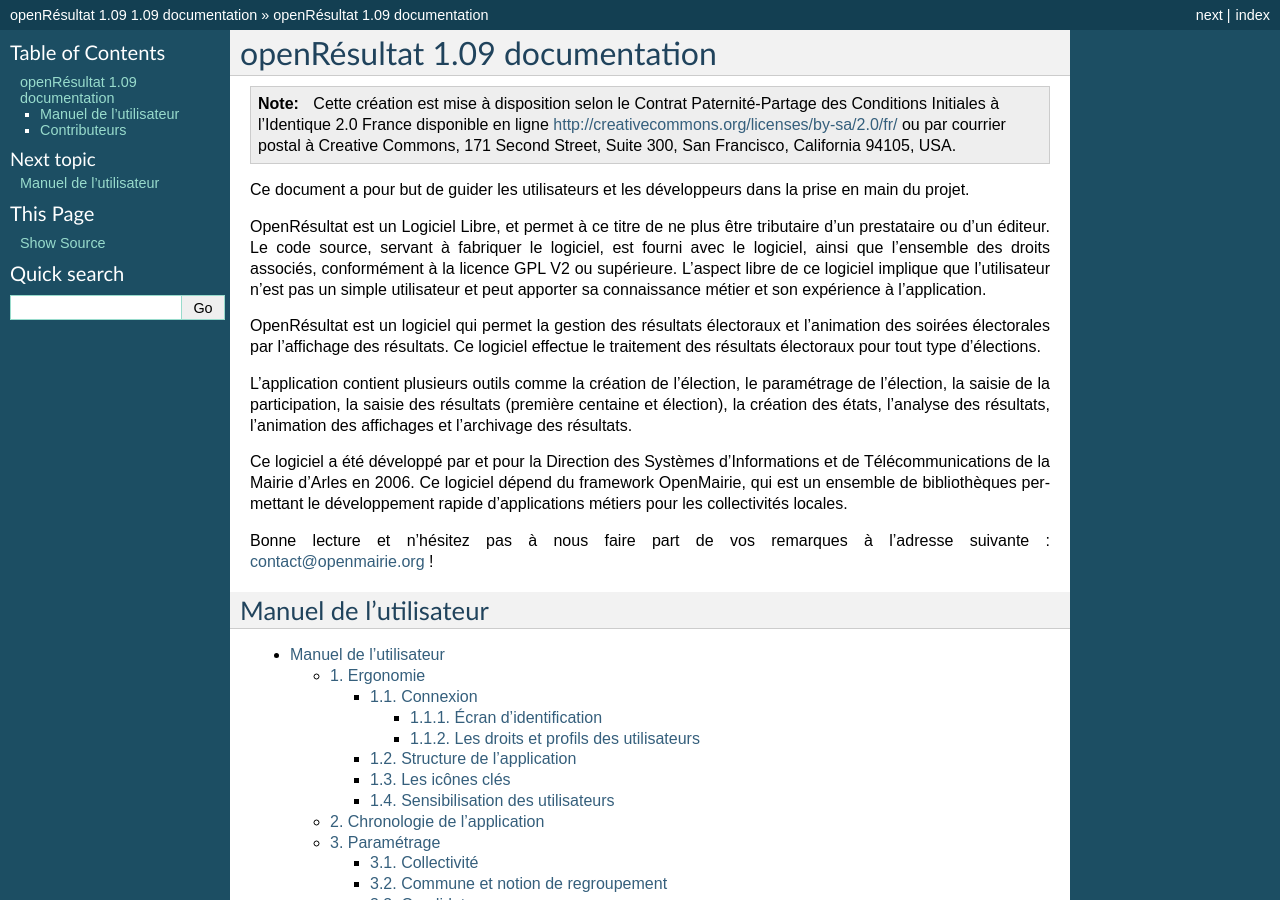
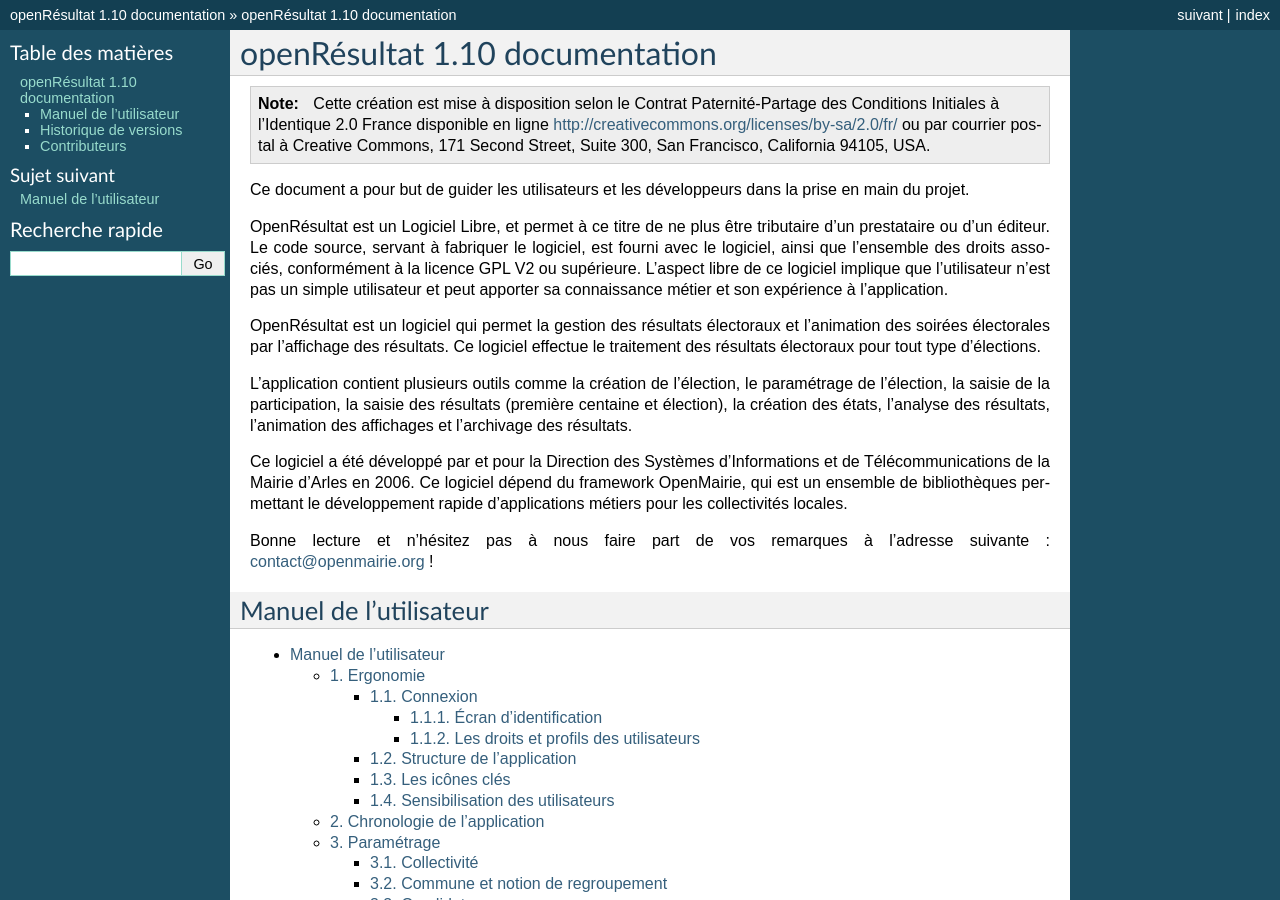
Before and after one commit to JSorelli/openresultat-documentation, a Sphinx documentation site: the page built from source/index.rst, in a window 1280 px wide and 900 px high. Built offline with Sphinx 7.4.7, drawn with Linux system fonts in a browser that asks for light colours; some of the changed text lies outside the part shown.

Commit message:
Mise à jour suite au renommage de la branche 1.09 en 1.10

```diff
--- a/README.rst
+++ b/README.rst
@@ -1,5 +1,5 @@
-Documentation openRésultat version 1.09
+Documentation openRésultat version 1.10
 =======================================
 
-.. image:: https://travis-ci.org/openmairie/openresultat-documentation.png?branch=1.09
+.. image:: https://travis-ci.org/openmairie/openresultat-documentation.png?branch=1.10
     :target: https://travis-ci.org/openmairie/openresultat-documentation
--- a/source/conf.py
+++ b/source/conf.py
@@ -1,7 +1,6 @@
 # -*- coding: utf-8 -*-
 #
-# openresultat documentation build configuration file, created by
-# sphinx-quickstart on Fri Nov  8 18:15:19 2013.
+# openresultat documentation build configuration file.
 #
 # This file is execfile()d with the current directory set to its containing dir.
 #
@@ -34,13 +33,13 @@ templates_path = ['_templates']
 source_suffix = '.rst'
 
 # The encoding of source files.
-#source_encoding = 'utf-8-sig'
+#source_encoding = 'utf-8'
 
 # The master toctree document.
 master_doc = 'index'
 
 # General information about the project.
-project = u'openRésultat 1.09'
+project = u'openRésultat 1.10'
 copyright = u'2004-2014, openMairie'
 
 # The version info for the project you're documenting, acts as replacement for
@@ -48,19 +47,19 @@ copyright = u'2004-2014, openMairie'
 # built documents.
 #
 # The short X.Y version.
-version = '1.09'
+version = '1.10'
 # The full version, including alpha/beta/rc tags.
-release = '1.09'
+release = '1.10'
 
 # The language for content autogenerated by Sphinx. Refer to documentation
 # for a list of supported languages.
-#language = None
+language = 'fr'
 
 # There are two options for replacing |today|: either, you set today to some
 # non-false value, then it is used:
 #today = ''
 # Else, today_fmt is used as the format for a strftime call.
-#today_fmt = '%B %d, %Y'
+today_fmt = '%d %m %Y'
 
 # List of patterns, relative to source directory, that match files and
 # directories to ignore when looking for source files.
@@ -86,9 +85,6 @@ pygments_style = 'sphinx'
 # A list of ignored prefixes for module index sorting.
 #modindex_common_prefix = []
 
-# If true, keep warnings as "system message" paragraphs in the built documents.
-#keep_warnings = False
-
 
 # -- Options for HTML output ---------------------------------------------------
 
@@ -106,7 +102,7 @@ html_theme = 'default'
 
 # The name for this set of Sphinx documents.  If None, it defaults to
 # "<project> v<release> documentation".
-#html_title = None
+html_title = project+" documentation"
 
 # A shorter title for the navigation bar.  Default is the same as html_title.
 #html_short_title = None
@@ -150,7 +146,7 @@ html_static_path = ['_static']
 #html_split_index = False
 
 # If true, links to the reST sources are added to the pages.
-#html_show_sourcelink = True
+html_show_sourcelink = False
 
 # If true, "Created using Sphinx" is shown in the HTML footer. Default is True.
 #html_show_sphinx = True
@@ -172,21 +168,16 @@ htmlhelp_basename = 'openresultatdoc'
 
 # -- Options for LaTeX output --------------------------------------------------
 
-latex_elements = {
-# The paper size ('letterpaper' or 'a4paper').
-#'papersize': 'letterpaper',
+# The paper size ('letter' or 'a4').
+latex_paper_size = 'a4'
 
 # The font size ('10pt', '11pt' or '12pt').
-#'pointsize': '10pt',
-
-# Additional stuff for the LaTeX preamble.
-#'preamble': '',
-}
+#latex_font_size = '10pt'
 
 # Grouping the document tree into LaTeX files. List of tuples
 # (source start file, target name, title, author, documentclass [howto/manual]).
 latex_documents = [
-  ('index', 'openresultat.tex', u'openresultat Documentation',
+  ('index', 'openresultat.tex', u'openRésultat Documentation',
    u'openMairie', 'manual'),
 ]
 
@@ -204,103 +195,24 @@ latex_documents = [
 # If true, show URL addresses after external links.
 #latex_show_urls = False
 
+# Additional stuff for the LaTeX preamble.
+#latex_preamble = ''
+
 # Documents to append as an appendix to all manuals.
 #latex_appendices = []
 
 # If false, no module index is generated.
 #latex_domain_indices = True
 
+#
+latex_elements = {}
+latex_elements['preamble'] = '\\setcounter{secnumdepth}{5}\\setcounter{tocdepth}{5}'
 
 # -- Options for manual page output --------------------------------------------
 
 # One entry per manual page. List of tuples
 # (source start file, name, description, authors, manual section).
 man_pages = [
-    ('index', 'openresultat', u'openresultat Documentation',
+    ('index', 'openresultat', u'openRésultat Documentation',
      [u'openMairie'], 1)
 ]
-
-# If true, show URL addresses after external links.
-#man_show_urls = False
-
-
-# -- Options for Texinfo output ------------------------------------------------
-
-# Grouping the document tree into Texinfo files. List of tuples
-# (source start file, target name, title, author,
-#  dir menu entry, description, category)
-texinfo_documents = [
-  ('index', 'openresultat', u'openresultat Documentation',
-   u'openMairie', 'openresultat', 'One line description of project.',
-   'Miscellaneous'),
-]
-
-# Documents to append as an appendix to all manuals.
-#texinfo_appendices = []
-
-# If false, no module index is generated.
-#texinfo_domain_indices = True
-
-# How to display URL addresses: 'footnote', 'no', or 'inline'.
-#texinfo_show_urls = 'footnote'
-
-# If true, do not generate a @detailmenu in the "Top" node's menu.
-#texinfo_no_detailmenu = False
-
-
-# -- Options for Epub output ---------------------------------------------------
-
-# Bibliographic Dublin Core info.
-epub_title = u'openresultat'
-epub_author = u'openMairie'
-epub_publisher = u'openMairie'
-epub_copyright = u'2013, openMairie'
-
-# The language of the text. It defaults to the language option
-# or en if the language is not set.
-#epub_language = ''
-
-# The scheme of the identifier. Typical schemes are ISBN or URL.
-#epub_scheme = ''
-
-# The unique identifier of the text. This can be a ISBN number
-# or the project homepage.
-#epub_identifier = ''
-
-# A unique identification for the text.
-#epub_uid = ''
-
-# A tuple containing the cover image and cover page html template filenames.
-#epub_cover = ()
-
-# A sequence of (type, uri, title) tuples for the guide element of content.opf.
-#epub_guide = ()
-
-# HTML files that should be inserted before the pages created by sphinx.
-# The format is a list of tuples containing the path and title.
-#epub_pre_files = []
-
-# HTML files shat should be inserted after the pages created by sphinx.
-# The format is a list of tuples containing the path and title.
-#epub_post_files = []
-
-# A list of files that should not be packed into the epub file.
-#epub_exclude_files = []
-
-# The depth of the table of contents in toc.ncx.
-#epub_tocdepth = 3
-
-# Allow duplicate toc entries.
-#epub_tocdup = True
-
-# Fix unsupported image types using the PIL.
-#epub_fix_images = False
-
-# Scale large images.
-#epub_max_image_width = 0
-
-# If 'no', URL addresses will not be shown.
-#epub_show_urls = 'inline'
-
-# If false, no index is generated.
-#epub_use_index = True
--- a/source/index.rst
+++ b/source/index.rst
@@ -1,8 +1,7 @@
-.. openresultat documentation master file, created by
-   sphinx-quickstart on Fri Nov  8 18:15:19 2013.
+.. openresultat documentation master file.
 
 ===============================
-openRésultat 1.09 documentation
+openRésultat 1.10 documentation
 ===============================
 
 .. note::
@@ -37,6 +36,14 @@ Manuel de l'utilisateur
    manuel_utilisateur/index.rst
 
 
+Historique de versions
+======================
+
+.. toctree::
+
+   history/index.rst
+
+
 Contributeurs
 =============
 
```
Also changed, not shown: source/history/index.rst (added, +11 -0 lines), source/_static/default.css (deleted), source/_static/style.css (added), 2 other files.
